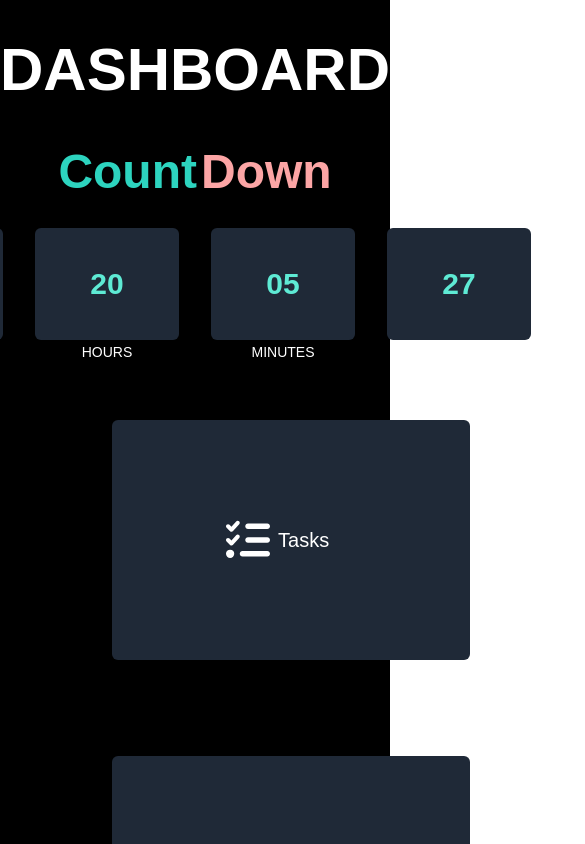
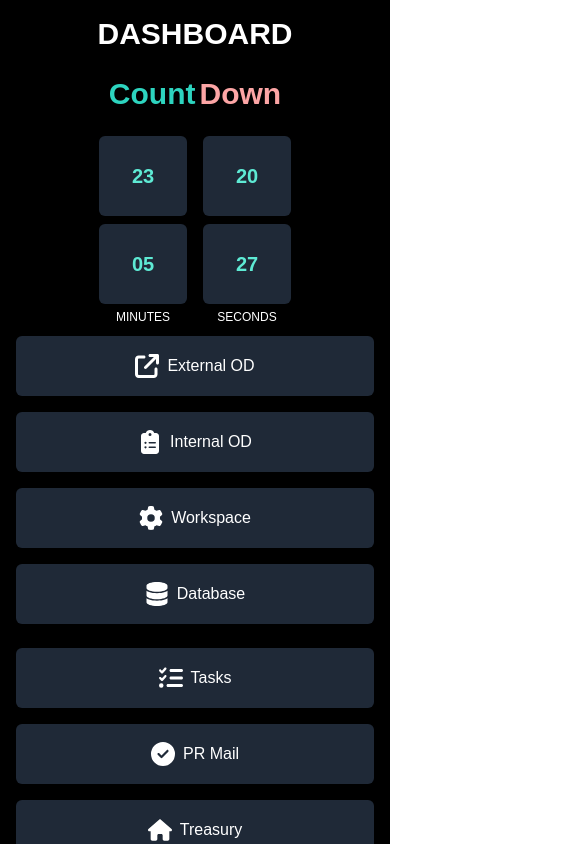
Before and after one commit to PriyaDharsini2006/Dashboard, a Next.js app: page /Navbar in a window 390 px wide. Shown: the top 844 px of the page, 585 px wide, since content can reach past the window. Built offline with nearby package versions, Linux system fonts and the light colour scheme.

Commit message:
navbar responsive

```diff
--- a/src/app/Navbar/page.js
+++ b/src/app/Navbar/page.js
@@ -1,3 +1,157 @@
+// 'use client'
+// import React, { useState, useEffect } from 'react';
+// import { useRouter } from 'next/navigation';
+// import { FontAwesomeIcon } from '@fortawesome/react-fontawesome';
+// import {
+//   faClipboardList,
+//   faCog,
+//   faDatabase,
+//   faArrowUpRightFromSquare,
+//   faListCheck,
+//   faCheckCircle,
+//   faHome,
+// } from '@fortawesome/free-solid-svg-icons';
+
+// const Navbar = () => {
+//   const [timeLeft, setTimeLeft] = useState({
+//     days: 0,
+//     hours: 0,
+//     minutes: 0,
+//     seconds: 0,
+//   });
+//   const [isAuthenticated, setIsAuthenticated] = useState(false);
+//   const router = useRouter();
+
+//   const navLinks = [
+//     { name: 'External OD', href: '#', icon: faArrowUpRightFromSquare },
+//     { name: 'Internal OD', href: '#', icon: faClipboardList },
+//     { name: 'Workspace', href: '#', icon: faCog },
+//     { name: 'Database', href: '#', icon: faDatabase },
+//   ];
+
+//   const nav = [
+//     { name: 'Tasks', href: '/task', icon: faListCheck },
+//     { name: 'PR Mail', href: '#', icon: faCheckCircle },
+//     { name: 'Treasury', href: 'https://hackerz-treasury.vercel.app', icon: faHome }, // Update here
+//   ];
+
+//   function calculateTimeLeft() {
+//     const now = new Date();
+//     const targetDate = new Date(now.getFullYear(), now.getMonth() + 1, 0, 23, 59, 59);
+//     const difference = targetDate.getTime() - now.getTime();
+
+//     if (difference < 0) {
+//       return {
+//         days: 0,
+//         hours: 0,
+//         minutes: 0,
+//         seconds: 0
+//       };
+//     }
+
+//     return {
+//       days: Math.floor(difference / (1000 * 60 * 60 * 24)),
+//       hours: Math.floor((difference % (1000 * 60 * 60 * 24)) / (1000 * 60 * 60)),
+//       minutes: Math.floor((difference % (1000 * 60 * 60)) / (1000 * 60)),
+//       seconds: Math.floor((difference % (1000 * 60)) / 1000)
+//     };
+//   }
+
+//   useEffect(() => {
+//     setTimeLeft(calculateTimeLeft());
+//     const timer = setInterval(() => {
+//       const newTimeLeft = calculateTimeLeft();
+//       setTimeLeft(newTimeLeft);
+
+//       if (Object.values(newTimeLeft).every(value => value === 0)) {
+//         clearInterval(timer);
+//       }
+//     }, 1000);
+
+//     return () => clearInterval(timer);
+//   }, []);
+
+//   const handleNavigation = (link) => {
+//     if (link.name === 'Tasks' && !isAuthenticated) {
+//       router.push('/task-view');
+//     } else {
+//       // For external links like Treasury, just open the link in a new tab
+//       window.open(link.href, '_blank');
+//     }
+//   };
+
+//   return (
+//     <div className="flex flex-col items-center bg-black text-center p-10">
+//       <div className="text-6xl text-white font-bold mb-8">DASHBOARD</div>
+
+//       <div className="flex flex-col items-center mb-6">
+//         <div className="flex flex-row p-4">
+//           <h1 className="glitch text-5xl font-bold text-teal-400 mr-1">Count</h1>
+//           <h1 className="glitch text-5xl font-bold text-red-300">Down</h1>
+//         </div>
+
+//         <div className="flex space-x-4 mt-4">
+//           {['days', 'hours', 'minutes', 'seconds'].map((unit) => (
+//             <div key={unit} className="relative w-40 h-28 px-2 perspective">
+//               <div className="flip-card-inner">
+//                 <div className="flip-card-front bg-gray-800 text-teal-300 text-3xl font-bold flex justify-center items-center rounded-md">
+//                   <span>{String(timeLeft[unit]).padStart(2, '0')}</span>
+//                 </div>
+//                 <div className="flip-card-back bg-gray-900 text-teal-300 text-3xl font-bold flex justify-center items-center rounded-md rotate-y-180">
+//                   <span>{unit.charAt(0).toUpperCase() + unit.slice(1)} Left</span>
+//                 </div>
+//               </div>
+//               <span className="text-white text-sm font-medium uppercase">{unit}</span>
+//             </div>
+//           ))}
+//         </div>
+//       </div>
+
+//       <div className="flex w-full justify-center lg:justify-between">
+//         <div className="text-xl pt-12 font-redhat relative">
+//           <div className="font-semibold mb-2"></div>
+//           <div className="font-semibold text-center mb-2"></div>
+//           <div className='flex flex-1 space-x-80'>
+//             <div className="flex flex-col item-center justify-center space-y-24">
+//               {navLinks.map((link) => (
+//                 <div key={link.name} className="relative w-full ">
+//                   <button
+//                     onClick={() => handleNavigation(link)}
+//                     className="button w-full text-xl text-white bg-gray-800 transition-colors duration-200 rounded-md px-28 py-24 transform hover:scale-105 active:scale-95 focus:outline-none focus:ring focus:ring-teal-400 flex items-center"
+//                   >
+//                     <FontAwesomeIcon icon={link.icon} className="mr-2 size-11" />
+//                     {link.name}
+//                   </button>
+//                 </div>
+//               ))}
+//             </div>
+//             <div className="flex flex-col  space-y-24">
+//               {nav.map((link) => (
+//                 <div key={link.name} className="relative w-full">
+//                   <button
+//                     onClick={() => handleNavigation(link)}
+//                     className="button w-full text-xl text-white bg-gray-800 transition-colors duration-200 rounded-md px-28 py-24 transform hover:scale-105 active:scale-95 focus:outline-none focus:ring focus:ring-teal-400 flex items-center"
+//                   >
+//                     <FontAwesomeIcon icon={link.icon} className="mr-2 size-11" />
+//                     {link.name}
+//                   </button>
+//                 </div>
+//               ))}
+//             </div>
+//           </div>
+//         </div>
+//         <div className="text-xl font-redhat ">
+//           <div className='flex flex-row justify-center space-x-96'>
+//             <div className="font-semibold text-white mb-2">REFERENCE</div>
+//             <div></div>
+//           </div>
+//           <p className="text-white">Add reference content here.</p>
+//         </div>
+//       </div>
+//     </div>
+//   );
+// };
+// export default Navbar;
 'use client'
 import React, { useState, useEffect } from 'react';
 import { useRouter } from 'next/navigation';
@@ -32,7 +186,7 @@ const Navbar = () => {
   const nav = [
     { name: 'Tasks', href: '/task', icon: faListCheck },
     { name: 'PR Mail', href: '#', icon: faCheckCircle },
-    { name: 'Treasury', href: 'https://hackerz-treasury.vercel.app', icon: faHome }, // Update here
+    { name: 'Treasury', href: 'https://hackerz-treasury.vercel.app', icon: faHome },
   ];
 
   function calculateTimeLeft() {
@@ -75,80 +229,78 @@ const Navbar = () => {
     if (link.name === 'Tasks' && !isAuthenticated) {
       router.push('/task-view');
     } else {
-      // For external links like Treasury, just open the link in a new tab
       window.open(link.href, '_blank');
     }
   };
 
   return (
-    <div className="flex flex-col items-center bg-black text-center p-10">
-      <div className="text-6xl text-white font-bold mb-8">DASHBOARD</div>
+    <div className="flex flex-col items-center bg-black text-center p-4 md:p-6 lg:p-10">
+      <div className="text-3xl md:text-4xl lg:text-6xl text-white font-bold mb-4 md:mb-6 lg:mb-8">DASHBOARD</div>
 
-      <div className="flex flex-col items-center mb-6">
-        <div className="flex flex-row p-4">
-          <h1 className="glitch text-5xl font-bold text-teal-400 mr-1">Count</h1>
-          <h1 className="glitch text-5xl font-bold text-red-300">Down</h1>
+      <div className="flex flex-col items-center mb-4 md:mb-6">
+        <div className="flex flex-row p-2 md:p-4">
+          <h1 className="glitch text-3xl md:text-4xl lg:text-5xl font-bold text-teal-400 mr-1">Count</h1>
+          <h1 className="glitch text-3xl md:text-4xl lg:text-5xl font-bold text-red-300">Down</h1>
         </div>
 
-        <div className="flex space-x-4 mt-4">
+        <div className="grid grid-cols-2 md:flex md:flex-row gap-2 md:space-x-4 mt-4">
           {['days', 'hours', 'minutes', 'seconds'].map((unit) => (
-            <div key={unit} className="relative w-40 h-28 px-2 perspective">
+            <div key={unit} className="relative w-24 md:w-32 lg:w-40 h-20 md:h-24 lg:h-28 px-1 md:px-2 perspective">
               <div className="flip-card-inner">
-                <div className="flip-card-front bg-gray-800 text-teal-300 text-3xl font-bold flex justify-center items-center rounded-md">
+                <div className="flip-card-front bg-gray-800 text-teal-300 text-xl md:text-2xl lg:text-3xl font-bold flex justify-center items-center rounded-md">
                   <span>{String(timeLeft[unit]).padStart(2, '0')}</span>
                 </div>
-                <div className="flip-card-back bg-gray-900 text-teal-300 text-3xl font-bold flex justify-center items-center rounded-md rotate-y-180">
-                  <span>{unit.charAt(0).toUpperCase() + unit.slice(1)} Left</span>
+                <div className="flip-card-back bg-gray-900 text-teal-300 text-xl md:text-2xl lg:text-3xl font-bold flex justify-center items-center rounded-md rotate-y-180">
+                  <span className="text-sm md:text-base">{unit.charAt(0).toUpperCase() + unit.slice(1)} Left</span>
                 </div>
               </div>
-              <span className="text-white text-sm font-medium uppercase">{unit}</span>
+              <span className="text-white text-xs md:text-sm font-medium uppercase">{unit}</span>
             </div>
           ))}
         </div>
       </div>
 
-      <div className="flex w-full justify-center lg:justify-between">
-        <div className="text-xl pt-12 font-redhat relative">
-          <div className="font-semibold mb-2"></div>
-          <div className="font-semibold text-center mb-2"></div>
-          <div className='flex flex-1 space-x-80'>
-            <div className="flex flex-col item-center justify-center space-y-24">
+      <div className="flex flex-col lg:flex-row w-full justify-center lg:justify-between gap-6">
+        <div className="text-base md:text-lg lg:text-xl pt-4 md:pt-8 lg:pt-12 font-redhat relative">
+          <div className="flex flex-col lg:flex-row gap-6 lg:space-x-6 xl:space-x-20 2xl:space-x-80">
+            <div className="grid grid-cols-1 md:grid-cols-2 lg:grid-cols-1 gap-4 md:gap-6 lg:gap-8 xl:gap-24">
               {navLinks.map((link) => (
-                <div key={link.name} className="relative w-full ">
+                <div key={link.name} className="relative w-full">
                   <button
                     onClick={() => handleNavigation(link)}
-                    className="button w-full text-xl text-white bg-gray-800 transition-colors duration-200 rounded-md px-28 py-24 transform hover:scale-105 active:scale-95 focus:outline-none focus:ring focus:ring-teal-400 flex items-center"
+                    className="button w-full text-base md:text-lg lg:text-xl text-white bg-gray-800 transition-colors duration-200 rounded-md p-4 md:p-6 lg:px-16 lg:py-12 xl:px-28 xl:py-24 transform hover:scale-105 active:scale-95 focus:outline-none focus:ring focus:ring-teal-400 flex items-center justify-center"
                   >
-                    <FontAwesomeIcon icon={link.icon} className="mr-2 size-11" />
-                    {link.name}
+                    <FontAwesomeIcon icon={link.icon} className="mr-2 w-6 h-6 md:w-8 md:h-8 lg:size-11" />
+                    <span className="whitespace-nowrap">{link.name}</span>
                   </button>
                 </div>
               ))}
             </div>
-            <div className="flex flex-col  space-y-24">
+            <div className="grid grid-cols-1 md:grid-cols-2 lg:grid-cols-1 gap-4 md:gap-6 lg:gap-8 xl:gap-24">
               {nav.map((link) => (
                 <div key={link.name} className="relative w-full">
                   <button
                     onClick={() => handleNavigation(link)}
-                    className="button w-full text-xl text-white bg-gray-800 transition-colors duration-200 rounded-md px-28 py-24 transform hover:scale-105 active:scale-95 focus:outline-none focus:ring focus:ring-teal-400 flex items-center"
+                    className="button w-full text-base md:text-lg lg:text-xl text-white bg-gray-800 transition-colors duration-200 rounded-md p-4 md:p-6 lg:px-16 lg:py-12 xl:px-28 xl:py-24 transform hover:scale-105 active:scale-95 focus:outline-none focus:ring focus:ring-teal-400 flex items-center justify-center"
                   >
-                    <FontAwesomeIcon icon={link.icon} className="mr-2 size-11" />
-                    {link.name}
+                    <FontAwesomeIcon icon={link.icon} className="mr-2 w-6 h-6 md:w-8 md:h-8 lg:size-11" />
+                    <span className="whitespace-nowrap">{link.name}</span>
                   </button>
                 </div>
               ))}
             </div>
           </div>
         </div>
-        <div className="text-xl font-redhat ">
-          <div className='flex flex-row justify-center space-x-96'>
-            <div className="font-semibold text-white mb-2">REFERENCE</div>
-            <div></div>
+
+        <div className="text-base md:text-lg lg:text-xl font-redhat w-full lg:w-auto">
+          <div className="text-center lg:text-left mb-2">
+            <div className="font-semibold text-white">REFERENCE</div>
+            <p className="text-white">Add reference content here.</p>
           </div>
-          <p className="text-white">Add reference content here.</p>
         </div>
       </div>
     </div>
   );
 };
+
 export default Navbar;
--- a/src/app/task/page.js
+++ b/src/app/task/page.js
@@ -585,9 +585,7 @@ const TaskManager = () => {
         <div className="p-4 flex justify-between items-center">
 
         <AddItemDialog title="Add Group" onSubmit={handleAddGroup} />
-          <Link href="./task-view" className="px-12 ml-5 py-2 bg-blue-500 mr-[10px] text-white rounded hover:bg-blue-600">
-            Back
-          </Link>
+
           {/* <AddItemDialog
             title="Add Group"
             onSubmit={handleAddGroup}
@@ -637,13 +635,9 @@ const TaskManager = () => {
                 title="Add Folder"
                 onSubmit={handleAddFolder}
               />
-              <div className="flex-1"></div>
-              <Link
-                href="./task-view"
-                className="px-14 py-2 bg-blue-500 text-white rounded hover:bg-blue-600 ml-5"
-              >
-                Back
-              </Link>
+              <Link href="./task-view" className="px-12 ml-5 py-2 bg-red-500 mr-[10px] text-white rounded hover:bg-blue-600">
+            Back
+          </Link>
             </div>
             <div className="grid grid-cols-1 sm:grid-cols-2 md:grid-cols-3 gap-4">
             {selectedGroup.folders
@@ -688,12 +682,7 @@ const TaskManager = () => {
               <div className='text-black'>space</div>
               <AddTaskDialog onSubmit={handleAddTask} />
               <div className="flex-1"></div>
-              <Link
-                href="./task-view"
-                className="px-4 py-2 bg-blue-500 text-white rounded hover:bg-blue-600 ml-4"
-              >
-                Back
-              </Link>
+
             </div>
             <div className="space-y-4">
             {selectedFolder.tasks
```
